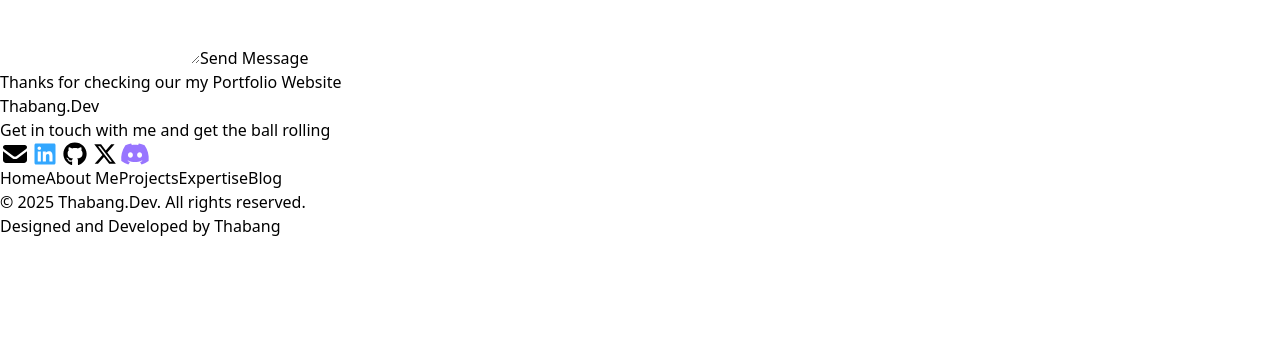
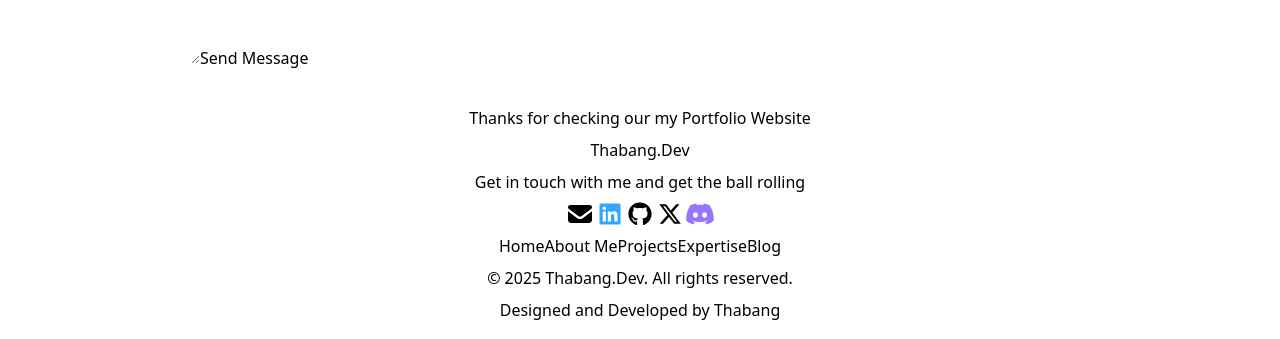
Before and after one commit to thabangDev77/thabangdev-portfolio, a React (Vite) app in the folder thabangdev-portfolio/: page / in a window 1280 px wide. Shown: the part 2516-2855 px from the top of the page. Before the commit the page ends 2754 px from the top, so only its background shows below. Built offline with nearby package versions, Linux system fonts and the light colour scheme.

Commit message:
style: display the footer section in flex for better presentation and layout

```diff
--- a/thabangdev-portfolio/src/components/footer/Footer.jsx
+++ b/thabangdev-portfolio/src/components/footer/Footer.jsx
@@ -6,7 +6,7 @@ import { faLinkedin, faGithub, faXTwitter, faDiscord } from '@fortawesome/free-b
 
 function Footer() {
   return (
-    <footer>
+    <footer className='flex flex-col justify-center items-center gap-2 my-5 pt-4'>
 
       <p>Thanks for checking our my Portfolio Website</p>
       <h3>Thabang.Dev</h3>
```
